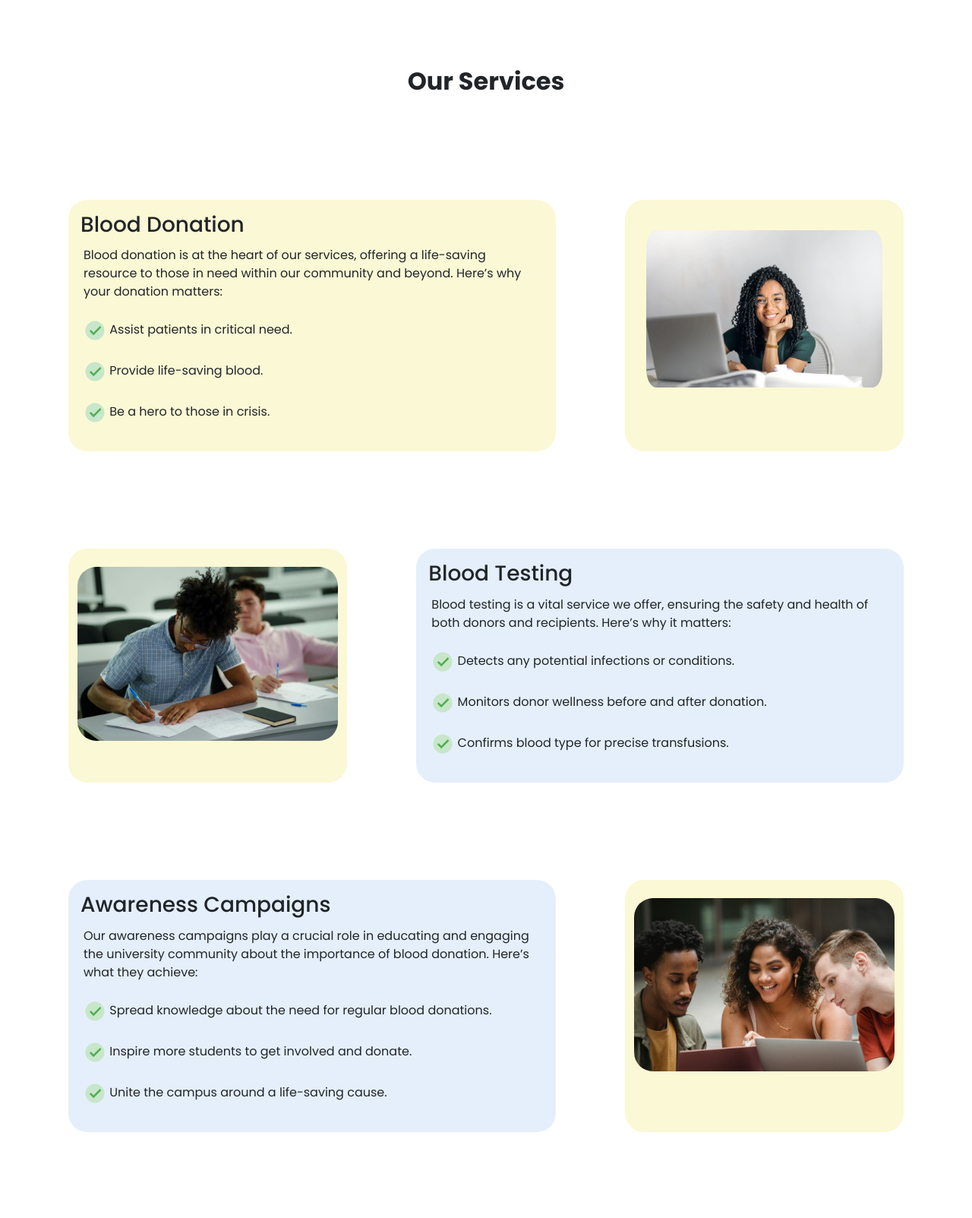
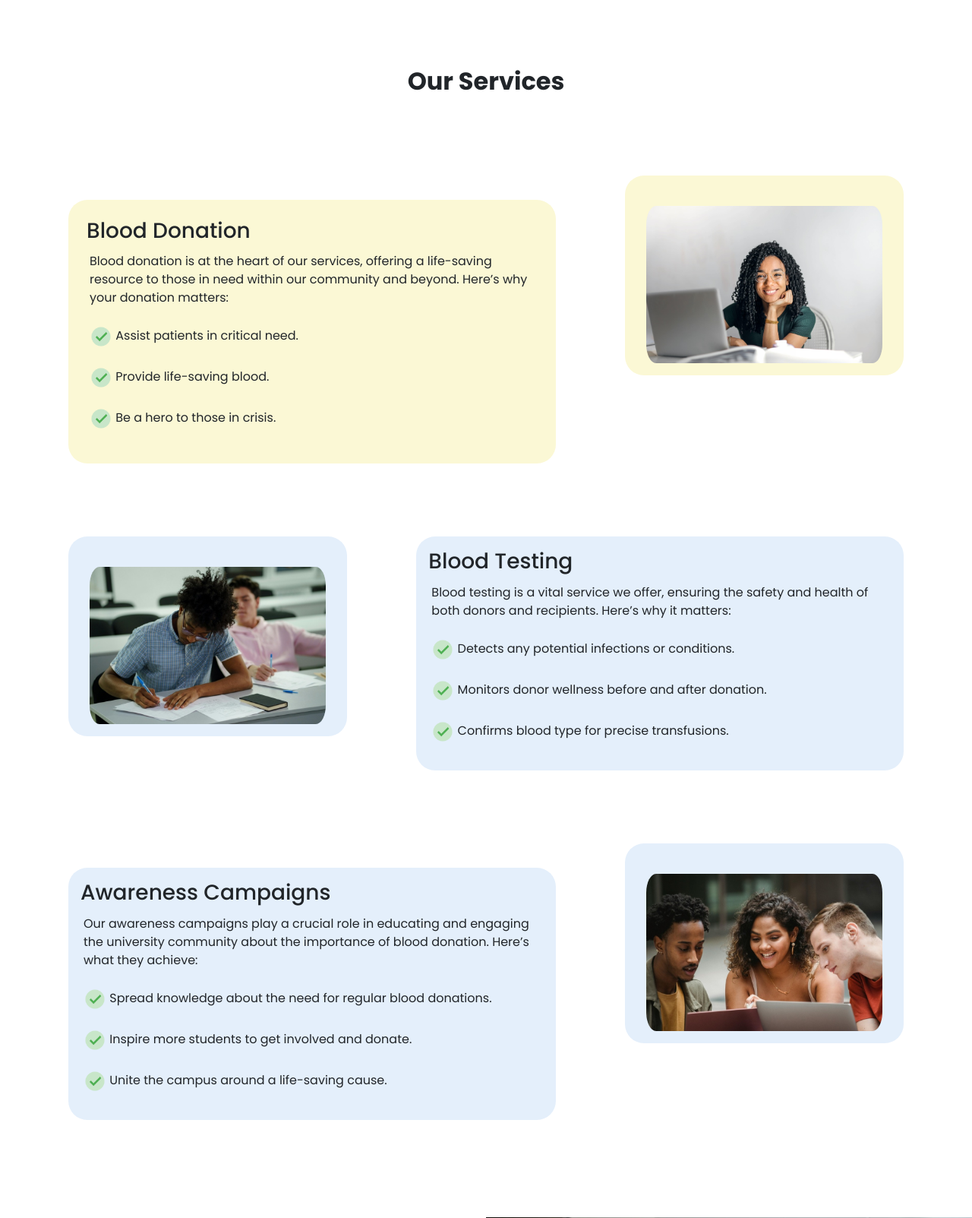
Before and after one commit to samueldobi/Campus-donors, a PHP site: page / in a window 1280 px wide. Shown: the part 950-2553 px from the top of the page at 76% size. Run offline with PHP 8.4, Linux system fonts and the light colour scheme.

Commit message:
services section changes

```diff
--- a/assets/style.css
+++ b/assets/style.css
@@ -79,9 +79,15 @@ nav{
 .service-text-three{
     background-color: var(--second);
 }
-.service-img{
+.img-one{
     background-color: var(--new);
     /* height: ; */
+}
+.img-two{
+    background-color: var(--second);
+}
+.img-three{
+    background-color: var(--second);
 }
 .check-img{
     width: 30px;
--- a/index.php
+++ b/index.php
@@ -50,7 +50,7 @@
     <div class="container   p-3">
 
         <div class="row justify-content-between mt-5 mb-5 p-3">
-            <div class="col-12 col-md-7 service-text my-border p-3 gy-5">
+            <div class="col-12 col-md-7 service-text my-border p-4 gy-5">
                 <h3 class="">Blood Donation</h3>
                 <p class="p-1">Blood donation is at the heart of our services, offering a life-saving resource to those in need within our community and beyond. Here’s why your donation matters:</p>
 
@@ -60,8 +60,8 @@
 
             </div>
 
-            <div class=" col-12 col-md-4 service-img my-border gy-5 align-items-center justify-content-center" >
-                <div class="row  p-3 ">
+            <div class=" col-12 col-md-4 service-img  gy-3 align-items-center justify-content-center" >
+                <div class="row  p-3  img-one my-border">
                     <img src="assets/images/new.jpg" alt="" class="img-fluid  my-border mt-4">
                 </div>
             </div>
@@ -69,11 +69,14 @@
 
         <div class="row justify-content-between mt-5 mb-5 p-3">
 
-            <div class=" col-12 col-md-4 service-img my-border gy-5  align-items-center justify-content-center">
-                <img src="assets/images/new2.jpg" alt="" class="img-fluid my-border  mt-4">
+            <div class=" col-12 col-md-4 service-img  gy-3 align-items-center justify-content-center">
+            <div class="row  p-3  img-two my-border">
+            <img src="assets/images/new2.jpg" alt="" class="img-fluid my-border  mt-4">
             </div>
 
-            <div class="col-12 col-md-7 service-text-two my-border p-3 gy-5">
+            </div>
+
+            <div class="col-12 col-md-7 service-text-two my-border p-3 gy-3">
                 <h3 class="">Blood Testing</h3>
                 <p class="p-1">Blood testing is a vital service we offer, ensuring the safety and health of both donors and recipients. Here’s why it matters:</p>
 
@@ -97,9 +100,11 @@
 
             </div>
 
+            <div class=" col-12 col-md-4 service-img  gy-3  align-items-center justify-content-center">
+                <div class="row  p-3  img-two my-border">
+                <img src="assets/images/new3.jpg" alt="" class="img-fluid my-border  mt-4">
+                </div>
 
-            <div class=" col-12 col-md-4 service-img my-border gy-5  align-items-center justify-content-center">
-                <img src="assets/images/new3.jpg" alt="" class="img-fluid my-border  mt-4">
             </div>
 
         </div>
```
